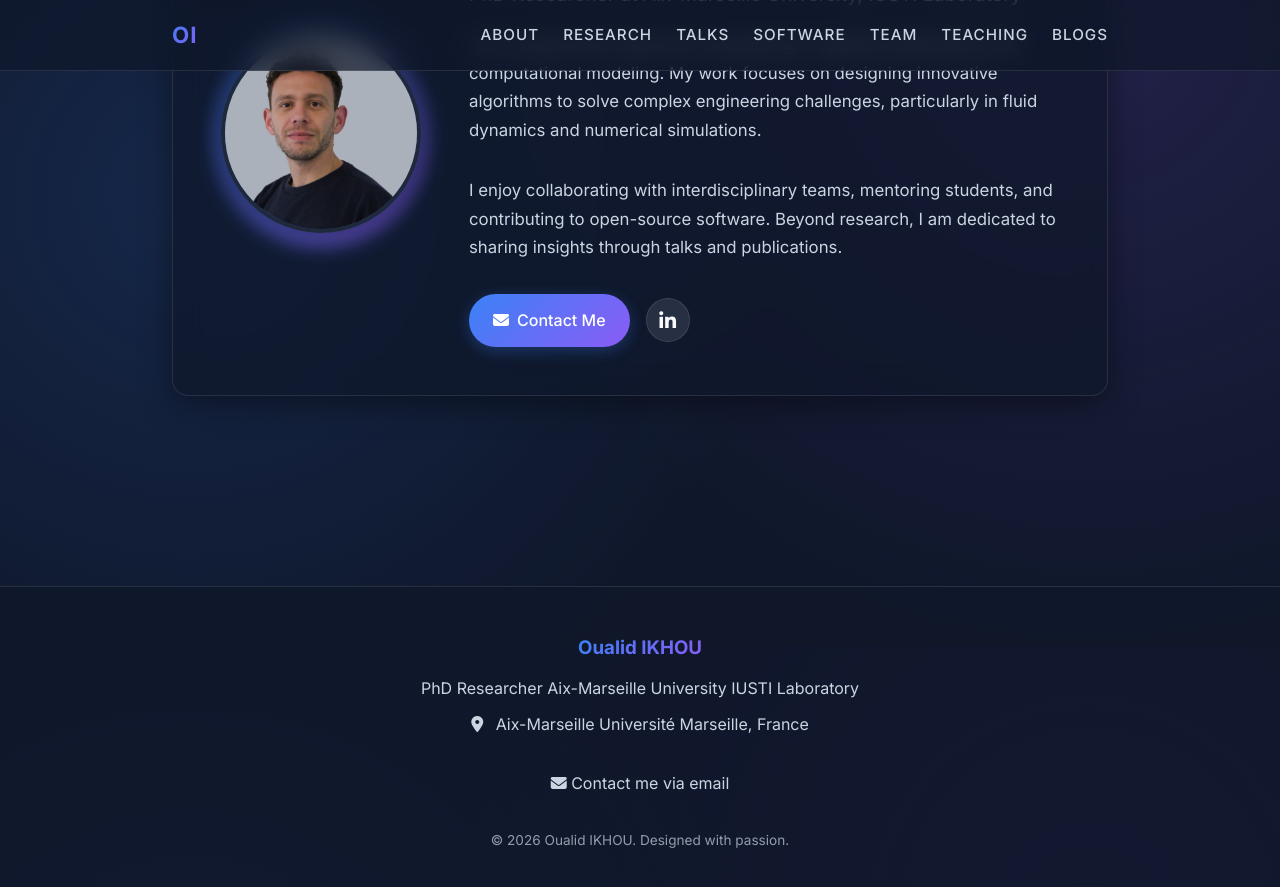
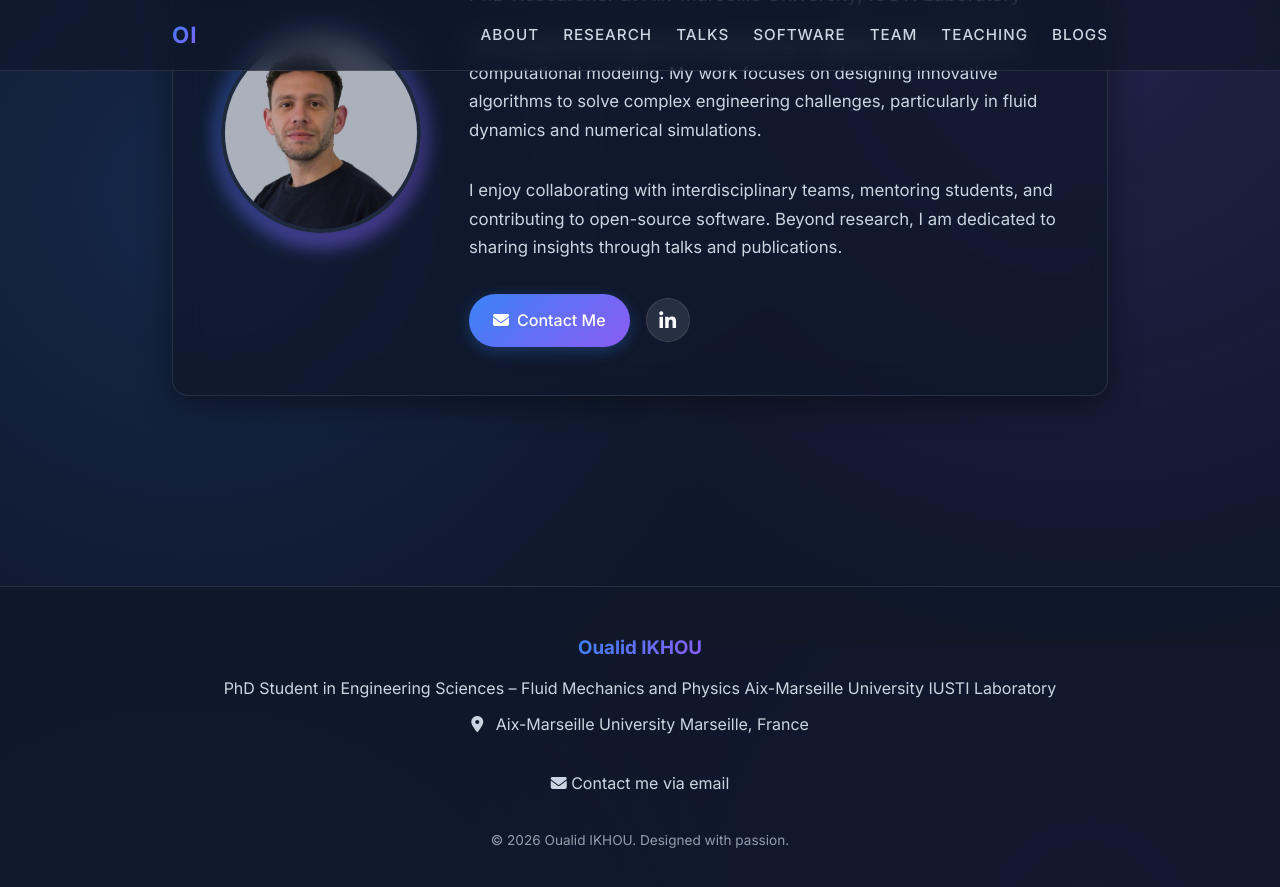
Before and after one commit to oualidikhou/oualidikhou.github.io, a Jekyll site: the page built from index.md, in a window 1280 px wide and 900 px high, scrolled down 254 px. Shown: the top 887 px of the window. Built offline with Jekyll 4.4.1, drawn with Linux system fonts in a browser that asks for light colours.

Commit message:
Update _config.yml

```diff
--- a/_config.yml
+++ b/_config.yml
@@ -1,16 +1,17 @@
 title: Oualid IKHOU
 email: oualid.ikhou@univ-amu.fr
-description: Personal academic website presenting the research and academic activities of PhD researcher Oualid Ikhou.
+description: Personal academic website showcasing the research, publications, and academic activities of PhD student Oualid Ikhou, specializing in numerical and experimental studies of confined fires.
+
 baseurl: ""
 url: "https://oualidikhou.github.io"
 
 affiliation: >
-  PhD Researcher<br/>
+  PhD Student in Engineering Sciences – Fluid Mechanics and Physics<br/>
   Aix-Marseille University<br/>
   IUSTI Laboratory
 
 location: >
-  Aix-Marseille Université<br/>
+  Aix-Marseille University<br/>
   Marseille, France
 
 contact: >
```
